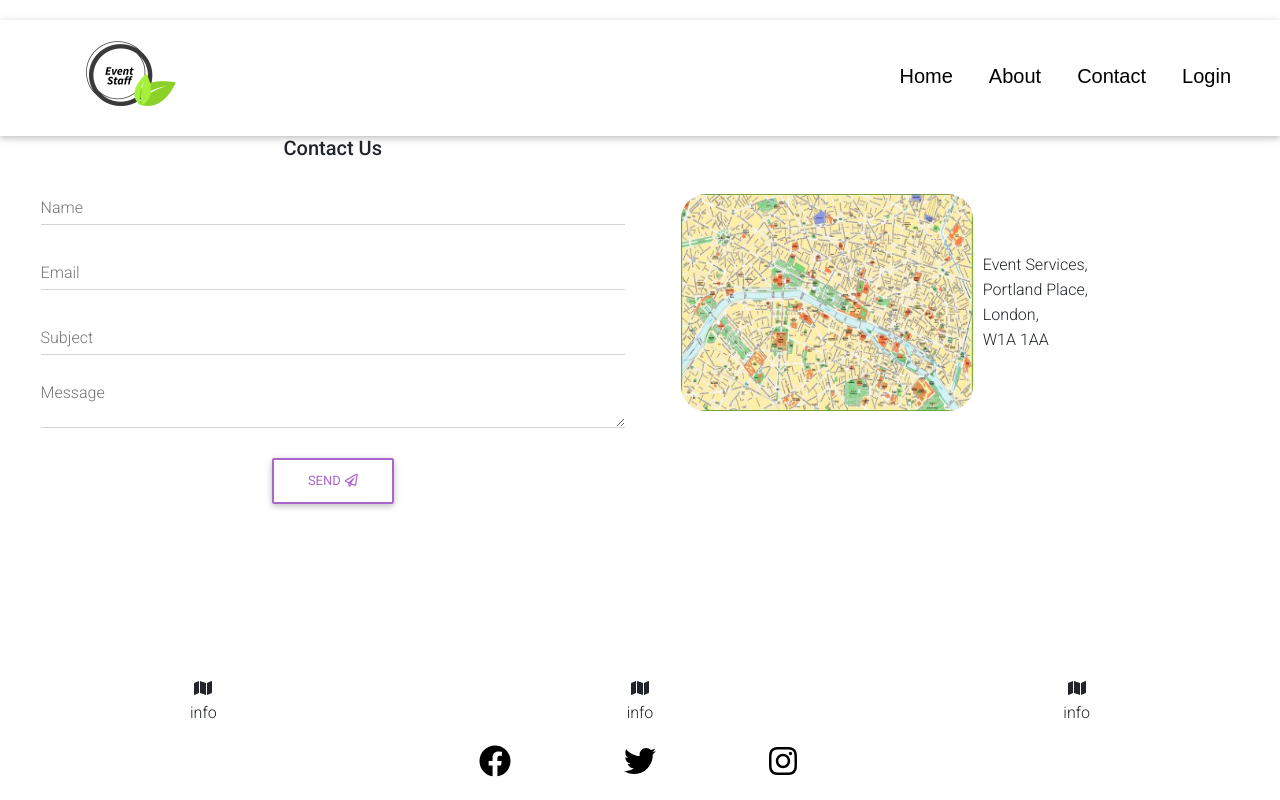
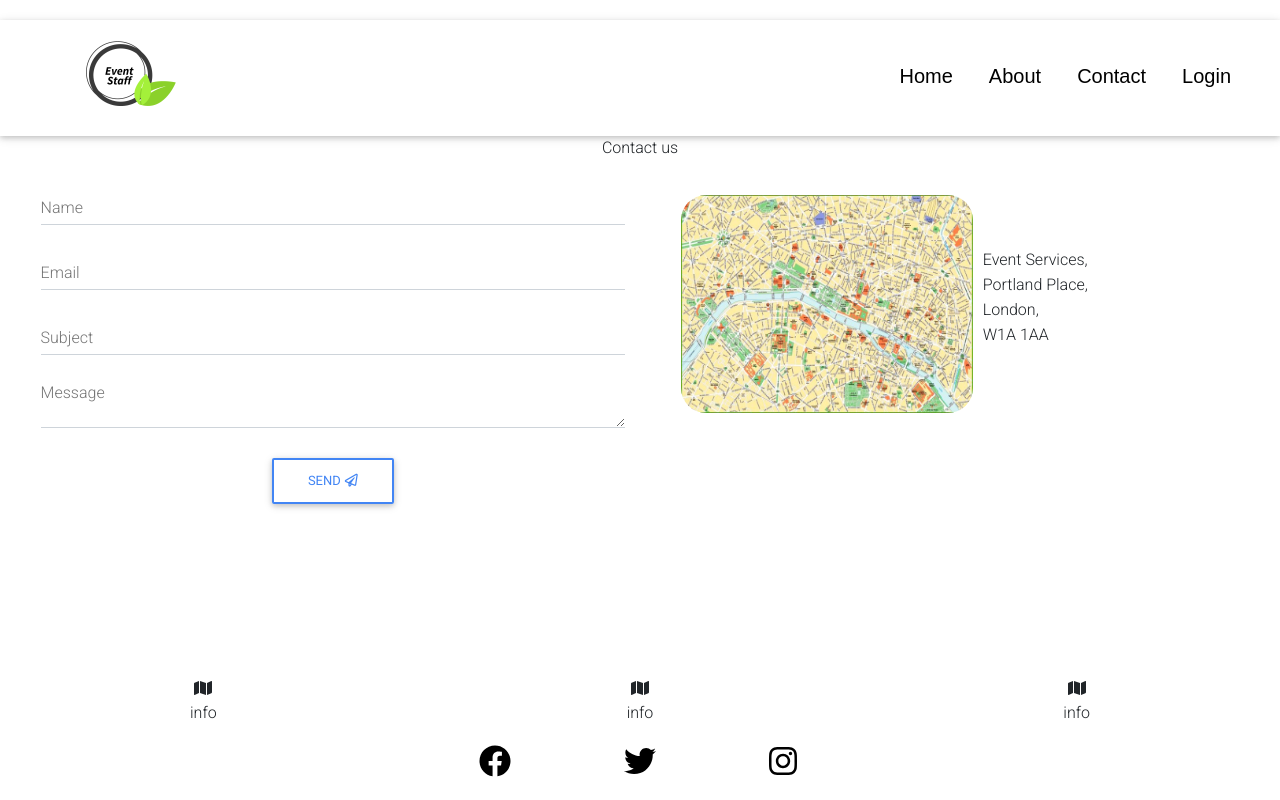
Before and after one commit to EnterpriseBoy/Magiweb, a React (Create React App) app: page /Contact in a window 1280 px wide. Built offline with nearby package versions, Linux system fonts and the light colour scheme.

Commit message:
styling contact page more

```diff
--- a/src/CSS/App.css
+++ b/src/CSS/App.css
@@ -151,14 +151,14 @@ Link Link:hover{
 
 .contactMap{
   float: left;
-  margin-top: 10%;
+  margin-top: 6%;
   width: 50%;
-  height: 90%;
+  height: 100%;
   border-radius: 25px;
 }
 .contactMapAdress{
   float: left;
-  margin-top: 20%;
+  margin-top: 15%;
   margin-left: 10px;
 }
 .contactMapText{
--- a/src/Components/Pages/Contact/contact.js
+++ b/src/Components/Pages/Contact/contact.js
@@ -8,6 +8,7 @@ function Contact() {
   return (
     <div className="App">
       <div className="flex-container">
+      Contact us
         <div className="contactPage">
           <ContactForm/>
           <ContactMap/>
--- a/src/Components/Pages/Contact/contactForm.js
+++ b/src/Components/Pages/Contact/contactForm.js
@@ -8,7 +8,6 @@ function ContactForm() {
           <MDBRow>
               <MDBCol md="12">
               <form>
-                  <p className="h5 text-center mb-4">Contact Us</p>
                   <div className="grey-text">
                     <MDBInput className="ContactInput" label="Name" group type="text" validate error="wrong" success="right" />
                     <MDBInput className="ContactInput" label="Email" group type="email" validate error="wrong" success="right" />
@@ -16,7 +15,7 @@ function ContactForm() {
                     <MDBInput className="ContactInput" type="textarea" rows="2" label="Message" />
                   </div>
                   <div className="text-center">
-                  <MDBBtn outline color="secondary">Send
+                  <MDBBtn outline color="primary">Send
                       <MDBIcon far icon="paper-plane" className="ml-1" />
                   </MDBBtn>
                   </div>
```
